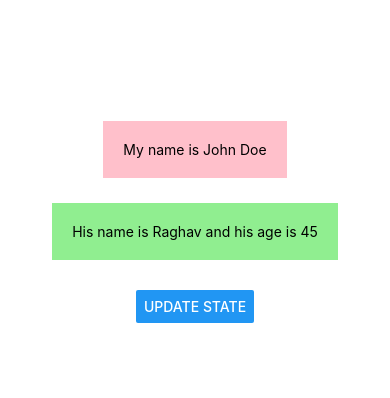
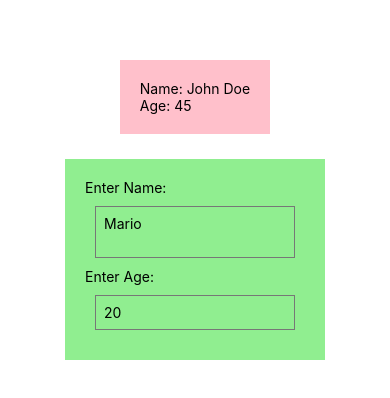
Before and after one commit to Ramanpreet6262/Learning-React-Native, a React Native app in the folder myproject/: screen / in a window 390 px wide. Shown: the part 200-598 px from the top of the page. Built offline with nearby package versions, Linux system fonts and the light colour scheme.

Commit message:
added text input field

```diff
--- a/myproject/App.js
+++ b/myproject/App.js
@@ -1,30 +1,42 @@
 import React, { useState } from 'react';
-import { StyleSheet, Text, View, Button } from 'react-native';
+import { StyleSheet, Text, View, Button, TextInput } from 'react-native';
 
 export default function App() {
   const [name, setName] = useState('John Doe');
-  const [person, setPerson] = useState({ name: 'Raghav', age: 45 });
+  const [age, setAge] = useState('45');
 
-  const clickHandler = () => {
-    setName('Edward Snowden');
-    setPerson({ name: 'Raghav S.', age: 21 });
-  };
+  // const clickHandler = () => {
+  //   setName('Edward Snowden');
+  //   setAge('35');
+  // };
 
   return (
     <View style={styles.container}>
       <View style={styles.header}>
-        <Text>My name is {name}</Text>
+        <Text>Name: {name}</Text>
+        <Text>Age: {age}</Text>
       </View>
       <View style={styles.body}>
-        <Text>
-          His name is {person.name} and his age is {person.age}
-        </Text>
+        <Text>Enter Name:</Text>
+        <TextInput
+          multiline
+          style={styles.input}
+          placeholder='Mario'
+          onChangeText={val => setName(val)}
+        />
+        <Text>Enter Age:</Text>
+        <TextInput
+          keyboardType='numeric'
+          style={styles.input}
+          placeholder='20'
+          onChangeText={val => setAge(val)}
+        />
       </View>
-      <View style={styles.buttonContainer}>
+      {/* <View style={styles.buttonContainer}>
         <Button title='Update State' onPress={clickHandler} />
-        {/*I placed button inside a view so that I can add styles to the view as we can't add style
+      </View> */}
+      {/* I placed button inside a view so that I can add styles to the view as we can't add style
          properties to the button, react native doesn't allows that.. */}
-      </View>
     </View>
   );
 }
@@ -45,7 +57,14 @@
     padding: 20,
     margin: 25
   },
-  buttonContainer: {
-    marginTop: 5
+  // buttonContainer: {
+  //   marginTop: 5
+  // }
+  input: {
+    borderWidth: 1,
+    borderColor: '#777',
+    padding: 8,
+    margin: 10,
+    width: 200
   }
 });
```
